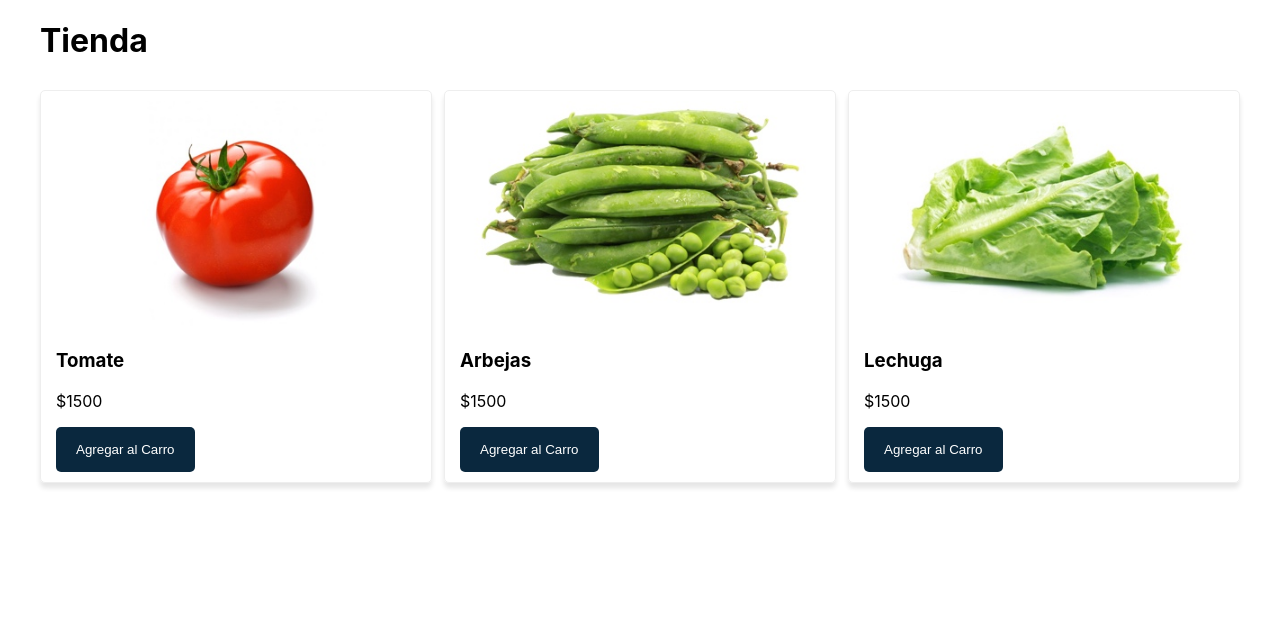
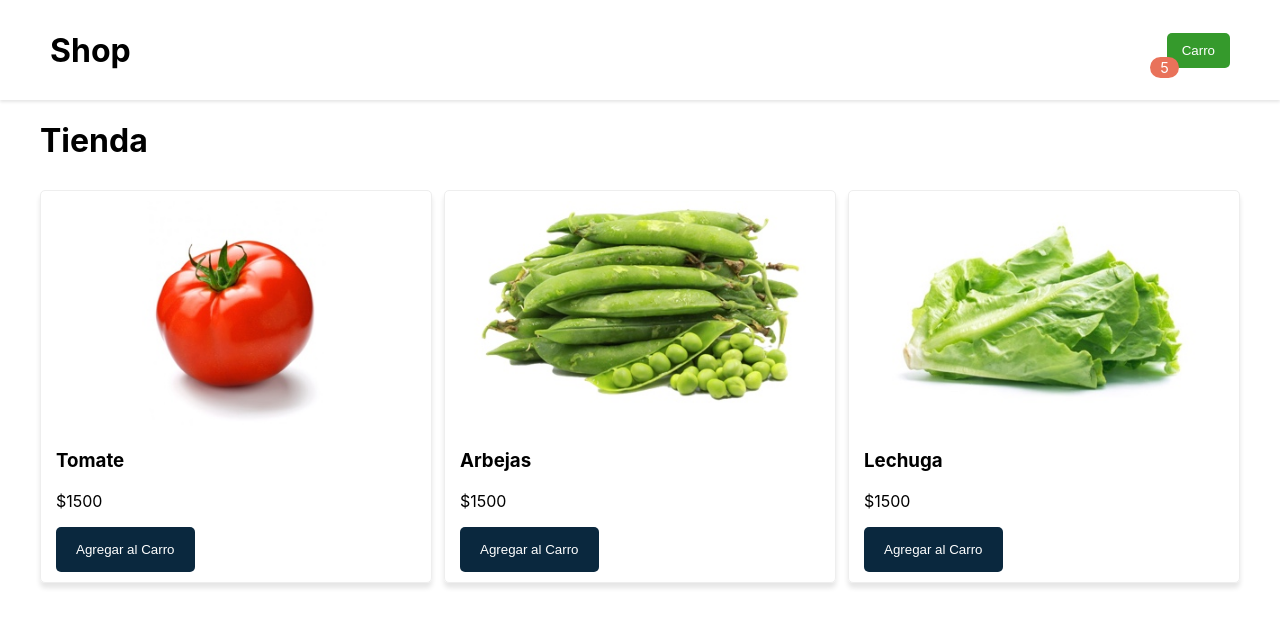
Before and after one commit to MartinCoimbra/carrito-practica, a React (Create React App) app: page / in a window 1280 px wide. Shown: the top 626 px of the page. Built offline with nearby package versions, Linux system fonts and the light colour scheme.

Commit message:
header styled

```diff
--- a/src/App.js
+++ b/src/App.js
@@ -2,6 +2,7 @@ import { Component } from "react";
 import Productos from "./component/productos.js";
 import Layout from "./component/Layout.js";
 import Title from "./component/title.js";
+import NavBar from "./component/NavBar.js";
 
 export default class App extends Component {
   state = {
@@ -13,6 +14,8 @@ export default class App extends Component {
   };
   render() {
     return (
+      <div>
+        <NavBar />
         <Layout>
           <Title />
           <Productos
@@ -20,6 +23,7 @@ export default class App extends Component {
             productos={this.state.productos}
           />
         </Layout>
+      </div>
     );
   }
 }
--- /dev/null
+++ b/src/component/BubbleAlert.js
@@ -0,0 +1,19 @@
+import { Component } from "react";
+
+const styles = {
+  bubbleAlert: {
+    backgroundColor: "#E9725A",
+    borderRadius: "15px",
+    color: "#fff",
+    border: "none",
+    padding: "2px 10px",
+    fontSize: "0.9rem",
+    width: "20px",
+  },
+};
+
+export default class BubbleAlert extends Component {
+  render() {
+    return <span style={styles.bubbleAlert}>5</span>;
+  }
+}
--- /dev/null
+++ b/src/component/Carro.js
@@ -0,0 +1,31 @@
+import { Component } from "react";
+import BubbleAlert from "./BubbleAlert";
+
+const styles = {
+  Carro: {
+    backgroundColor: "#359A2C",
+    color: "#fff",
+    border: "none",
+    padding: "10px 15px",
+    borderRadius: "5px",
+    cursor: "pointer",
+  },
+  bubble: {
+    position: "relative",
+    left: 12,
+    top: 18,
+  },
+};
+
+export default class Carro extends Component {
+  render() {
+    return (
+      <div>
+        <span style={styles.bubble}>
+          <BubbleAlert />
+        </span>
+        <button style={styles.Carro}>Carro</button>
+      </div>
+    );
+  }
+}
--- /dev/null
+++ b/src/component/Logo.js
@@ -0,0 +1,14 @@
+import { Component } from "react";
+
+const styles = {
+  logo: {
+    fontWeight: "700",
+    fontSize: "2rem",
+  },
+};
+
+export default class Logo extends Component {
+  render() {
+    return <div style={styles.logo}>Shop</div>;
+  }
+}
--- /dev/null
+++ b/src/component/NavBar.js
@@ -0,0 +1,27 @@
+import { Component } from "react";
+import Logo from "./Logo"
+import Carro from "./Carro"
+
+const styles = {
+  navbar: {
+    height: "100px",
+    display: "flex",
+    flexDirection: "row",
+    alignItems: "center",
+    justifyContent: "space-between",
+    position: "relative",
+    padding:"0 50px",
+    boxShadow:"0 2px 3px rgb(0,0,0,0.1)"
+  },
+};
+
+export default class NavBar extends Component {
+  render() {
+    return (
+      <nav style={styles.navbar}>
+        <Logo />
+        <Carro />
+      </nav>
+    );
+  }
+}
```
Lines whose indentation alone changed are shown as unchanged.
